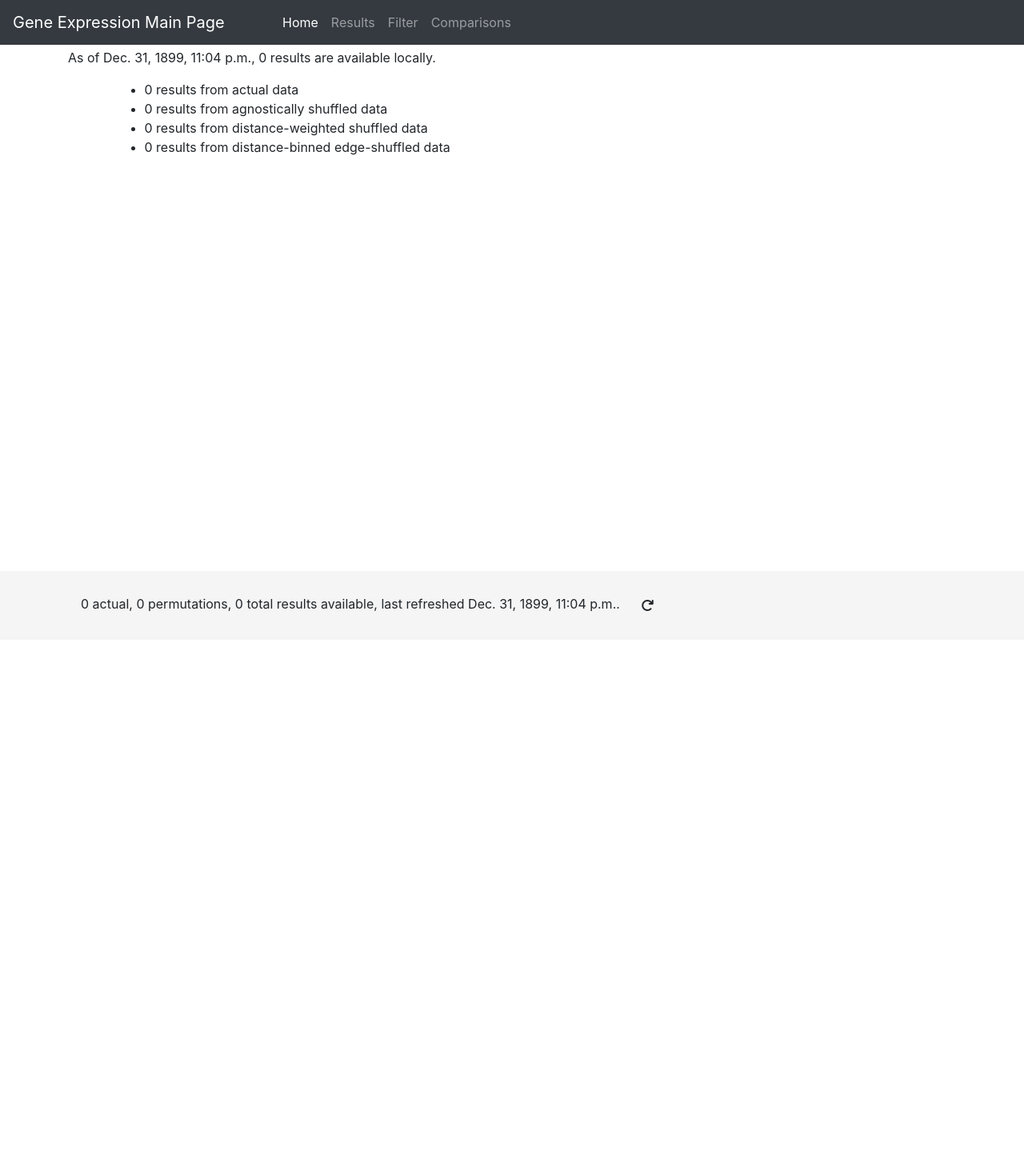
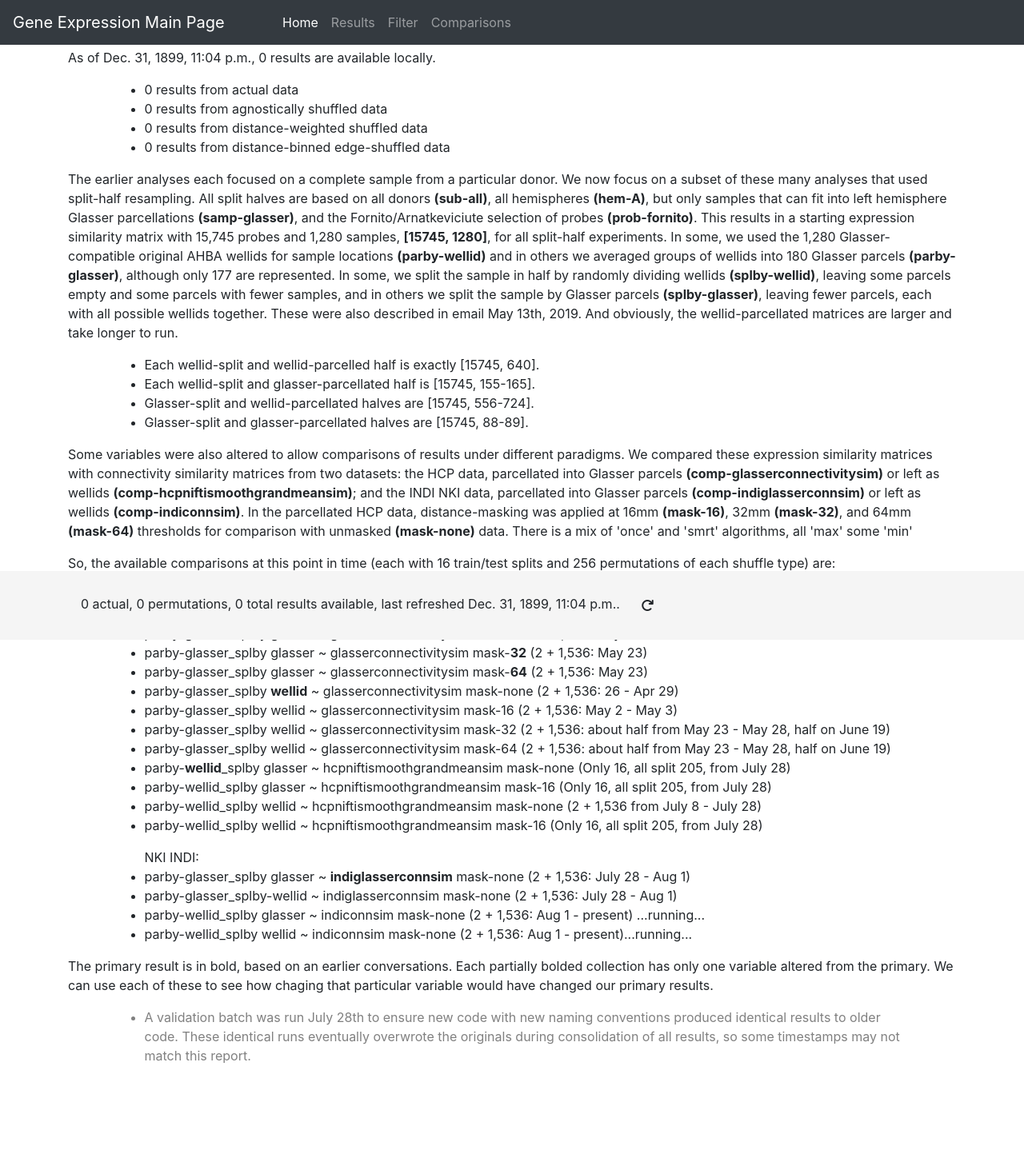
Before and after one commit to mfschmidt/ge_data_manager, a Django app: page /gedata/ in a window 1280 px wide. Shown: the whole page at 80% size. Before the commit the page ends 765 px from the top, so only its background shows below. Run offline with Django 3.2, Linux system fonts and the light colour scheme; data that the repository does not hold is empty; parts of the project's set-up code (start-up, migrations or seed data) failed here and were passed over; some libraries are stand-ins or nearby versions.

Commit message:
Wrote long-form description of method and content.

```diff
--- a/gedata/templates/gedata/index.html
+++ b/gedata/templates/gedata/index.html
@@ -14,4 +14,57 @@
     <li>{{ latest_result_summary.num_edgeshuffles|intcomma }} results from distance-binned edge-shuffled data</li>
 </ul>
 
+    <p> The earlier analyses each focused on a complete sample from a particular donor. We now focus on a subset of these many analyses that used split-half resampling.
+        All split halves are based on all donors <b>(sub-all)</b>, all hemispheres <b>(hem-A)</b>,
+        but only samples that can fit into left hemisphere Glasser parcellations <b>(samp-glasser)</b>, and the Fornito/Arnatkeviciute selection of probes <b>(prob-fornito)</b>.
+        This results in a starting expression similarity matrix with 15,745 probes and 1,280 samples, <b>[15745, 1280]</b>, for all split-half experiments.
+        In some, we used the 1,280 Glasser-compatible original AHBA wellids for sample locations <b>(parby-wellid)</b>
+        and in others we averaged groups of wellids into 180 Glasser parcels <b>(parby-glasser)</b>, although only 177 are represented.
+        In some, we split the sample in half by randomly dividing wellids <b>(splby-wellid)</b>, leaving some parcels empty and some parcels with fewer samples,
+        and in others we split the sample by Glasser parcels <b>(splby-glasser)</b>, leaving fewer parcels, each with all possible wellids together.
+        These were also described in email May 13th, 2019. And obviously, the wellid-parcellated matrices are larger and take longer to run.
+    </p>
+        <ul>
+            <li>Each wellid-split and wellid-parcelled half is exactly [15745, 640].</li>
+            <li>Each wellid-split and glasser-parcellated half is [15745, 155-165].</li>
+            <li>Glasser-split and wellid-parcellated halves are [15745, 556-724].</li>
+            <li>Glasser-split and glasser-parcellated halves are [15745, 88-89].</li>
+        </ul>
+    <p> Some variables were also altered to allow comparisons of results under different paradigms.
+        We compared these expression similarity matrices with connectivity similarity matrices from two datasets: the HCP data, parcellated into Glasser parcels
+        <b>(comp-glasserconnectivitysim)</b> or left as wellids <b>(comp-hcpniftismoothgrandmeansim)</b>; and the INDI NKI data, parcellated
+        into Glasser parcels <b>(comp-indiglasserconnsim)</b> or left as wellids <b>(comp-indiconnsim)</b>. In the parcellated HCP data, distance-masking
+        was applied at 16mm <b>(mask-16)</b>, 32mm <b>(mask-32)</b>, and 64mm <b>(mask-64)</b>
+        thresholds for comparison with unmasked <b>(mask-none)</b> data. There is a mix of 'once' and 'smrt' algorithms, all 'max' some 'min'
+    </p>
+    <p> So, the available comparisons at this point in time (each with 16 train/test splits and 256 permutations of each shuffle type) are:
+    </p>
+        <ul>HCP:
+            <li><b>parby-glasser_splby glasser ~ glasserconnectivitysim  mask-none (2 + 1,536: May 18)</b></li>
+            <li>parby-glasser_splby glasser ~ glasserconnectivitysim  mask-<b>16</b> (2 + 1,536: May 18)</li>
+            <li>parby-glasser_splby glasser ~ glasserconnectivitysim  mask-<b>32</b> (2 + 1,536: May 23)</li>
+            <li>parby-glasser_splby glasser ~ glasserconnectivitysim  mask-<b>64</b> (2 + 1,536: May 23)</li>
+            <li>parby-glasser_splby <b>wellid</b> ~ glasserconnectivitysim  mask-none (2 + 1,536: 26 - Apr 29)</li>
+            <li>parby-glasser_splby wellid ~ glasserconnectivitysim  mask-16 (2 + 1,536: May 2 - May 3)</li>
+            <li>parby-glasser_splby wellid ~ glasserconnectivitysim  mask-32 (2 + 1,536: about half from May 23 - May 28, half on June 19)</li>
+            <li>parby-glasser_splby wellid ~ glasserconnectivitysim  mask-64 (2 + 1,536: about half from May 23 - May 28, half on June 19)</li>
+            <li>parby-<b>wellid</b>_splby glasser ~ hcpniftismoothgrandmeansim  mask-none (Only 16, all split 205, from July 28)</li>
+            <li>parby-wellid_splby glasser ~ hcpniftismoothgrandmeansim  mask-16 (Only 16, all split 205, from July 28)</li>
+            <li>parby-wellid_splby wellid ~ hcpniftismoothgrandmeansim  mask-none (2 + 1,536 from July 8 - July 28)</li>
+            <li>parby-wellid_splby wellid ~ hcpniftismoothgrandmeansim  mask-16 (Only 16, all split 205, from July 28)</li>
+        </ul>
+        <ul>NKI INDI:
+            <li>parby-glasser_splby glasser ~ <b>indiglasserconnsim</b>  mask-none (2 + 1,536: July 28 - Aug 1)</li>
+            <li>parby-glasser_splby-wellid ~ indiglasserconnsim  mask-none (2 + 1,536: July 28 - Aug 1)</li>
+            <li>parby-wellid_splby glasser ~ indiconnsim  mask-none  (2 + 1,536: Aug 1 - present) ...running...</li>
+            <li>parby-wellid_splby wellid ~ indiconnsim  mask-none  (2 + 1,536: Aug 1 - present)...running...</li>
+        </ul>
+    <p> The primary result is in bold, based on an earlier conversations. Each partially bolded collection has only one variable altered from the primary.
+        We can use each of these to see how chaging that particular variable would have changed our primary results.
+    </p>
+    <ul style="color: gray;">
+        <li>A validation batch was run July 28th to ensure new code with new naming conventions produced identical results to older code.
+            These identical runs eventually overwrote the originals during consolidation of all results, so some timestamps may not match this report.
+        </li>
+    </ul>
 {% endblock %}
```
